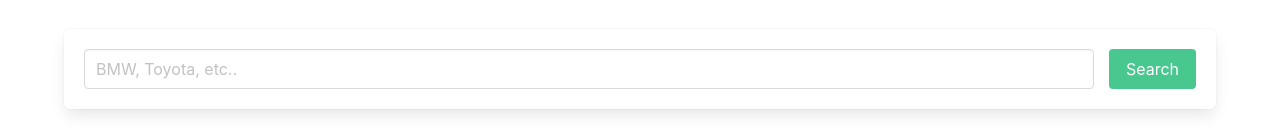
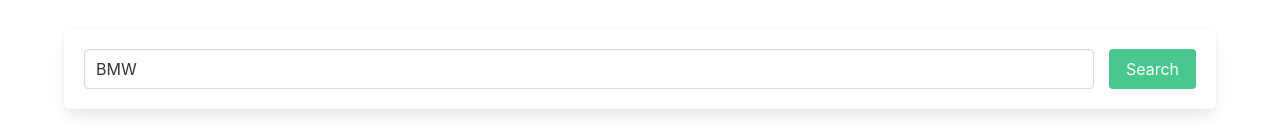
Before and after one commit to rubayethossain/automobile-search, a React (Create React App) app: page / in a window 1280 px wide. Shown: the part 205-344 px from the top of the page. Built offline with nearby package versions, Linux system fonts and the light colour scheme.

Commit message:
Develop Search

```diff
--- a/src/containers/Search/Search.js
+++ b/src/containers/Search/Search.js
@@ -7,7 +7,17 @@
 
 function Search(props) {
   const [searchQuery, setSearchQuery] = useState("BMW");
+  const [searchText, setSearchText] = useState("BMW");
+
   const result = useSearchCar(searchQuery);
+
+  const handleSearchChange = (e) => {
+    setSearchText(e.target.value);
+  };
+
+  const searchCar = () => {
+    setSearchQuery(searchText);
+  };
 
   const renderResults = () => {
     if (!result.length)
@@ -43,8 +53,15 @@
 
       <div className="box mt-5">
         <div className="search-wrapper">
-          <TextInput placeholder="BMW, Toyota, etc.." style={{ flex: 1 }} />
-          <Button className="is-success">Search</Button>
+          <TextInput
+            placeholder="BMW, Toyota, etc.."
+            style={{ flex: 1 }}
+            value={searchText}
+            onChange={handleSearchChange}
+          />
+          <Button className="is-success" onClick={searchCar}>
+            Search
+          </Button>
         </div>
       </div>
 
--- a/src/hooks/useSearchCar.js
+++ b/src/hooks/useSearchCar.js
@@ -13,8 +13,6 @@
         (car) => car.title.includes(query) || car.brand.includes(query)
       );
 
-      console.log(searchResult);
-
       updateResult(searchResult);
     },
     [store]
```
